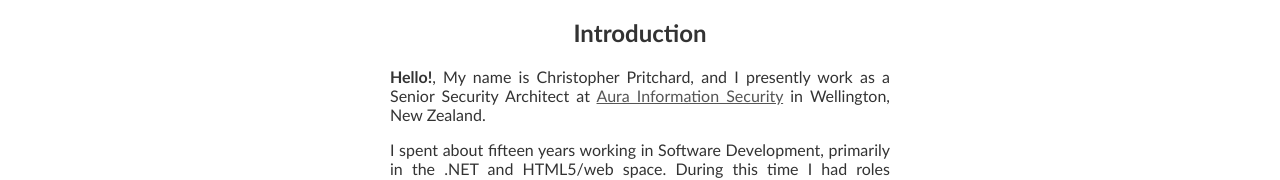
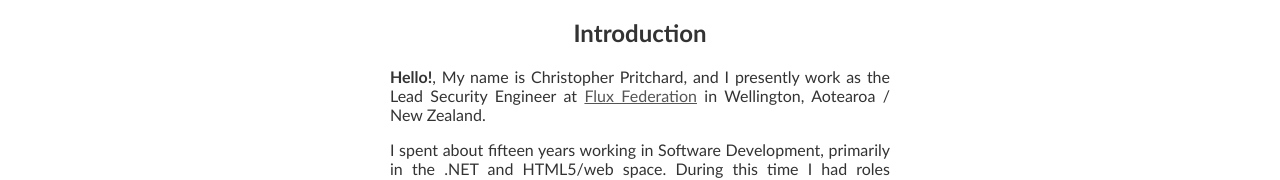
Before and after one commit to ChrisPritchard/chrispritchard.github.io, a plain HTML site: page index.html in a window 1280 px wide. Shown: the part 433-613 px from the top of the page. Drawn offline with Linux system fonts and the light colour scheme.

Commit message:
Update index.html

```diff
--- a/index.html
+++ b/index.html
@@ -22,9 +22,8 @@
 
         <h2>Introduction</h2>
         <div class="introduction">
-            <p><b>Hello!</b>, My name is Christopher Pritchard, and I presently work as a
-            Senior Security Architect at <a href="https://www.aurainfosec.com">Aura Information Security</a>
-            in Wellington, New Zealand.</p>
+            <p><b>Hello!</b>, My name is Christopher Pritchard, and I presently work as the Lead Security Engineer at <a href="https://www.fluxfederation.com/">Flux Federation</a>
+            in Wellington, Aotearoa / New Zealand.</p>
             <p>I spent about fifteen years working in Software Development, primarily in the .NET
             and HTML5/web space. During this time I had roles ranging from senior developer through to technical lead and solutions architect.</p>
             <p>A few years ago I transitioned to a new career in Information Security, working primarily in application security
```
